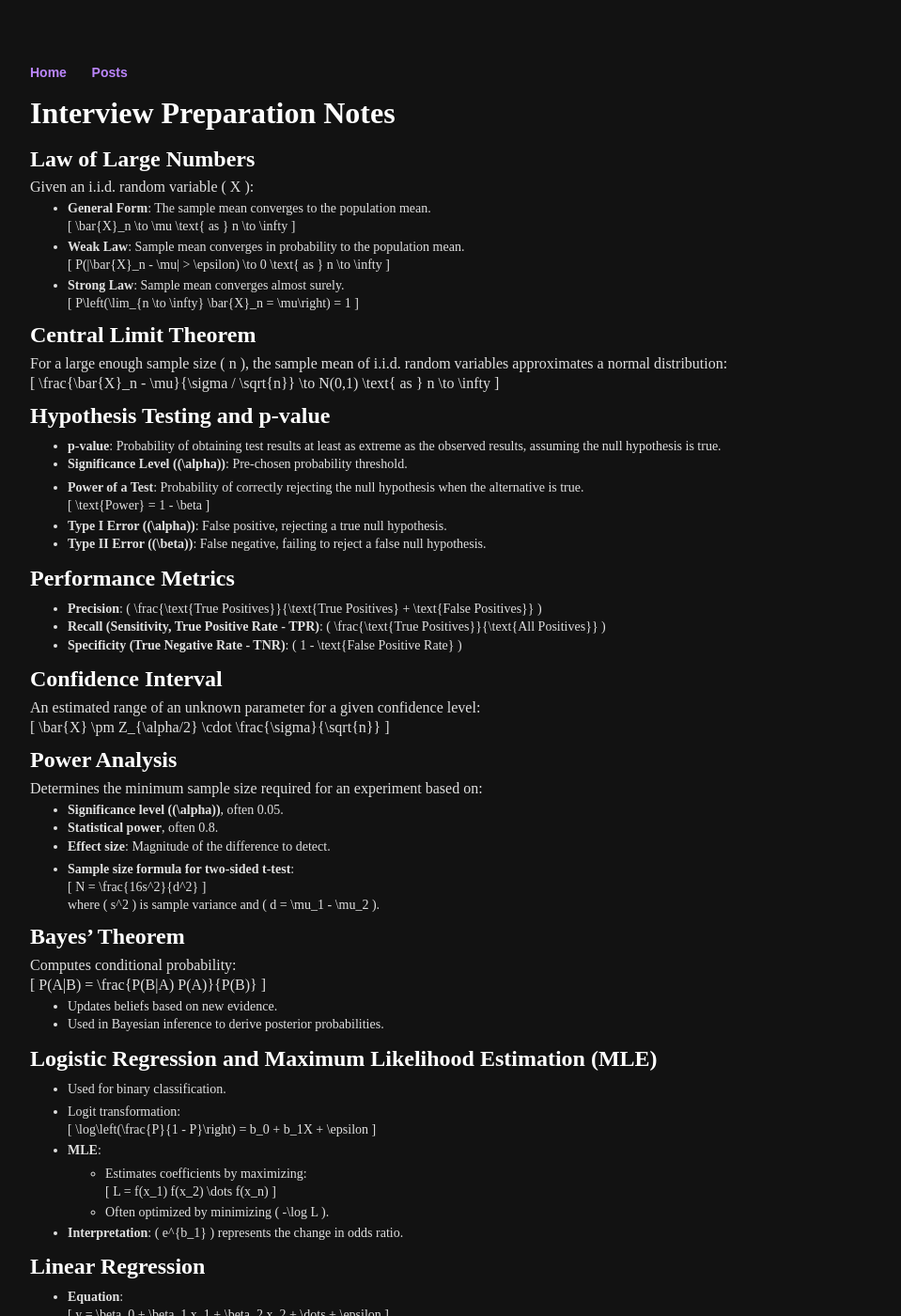
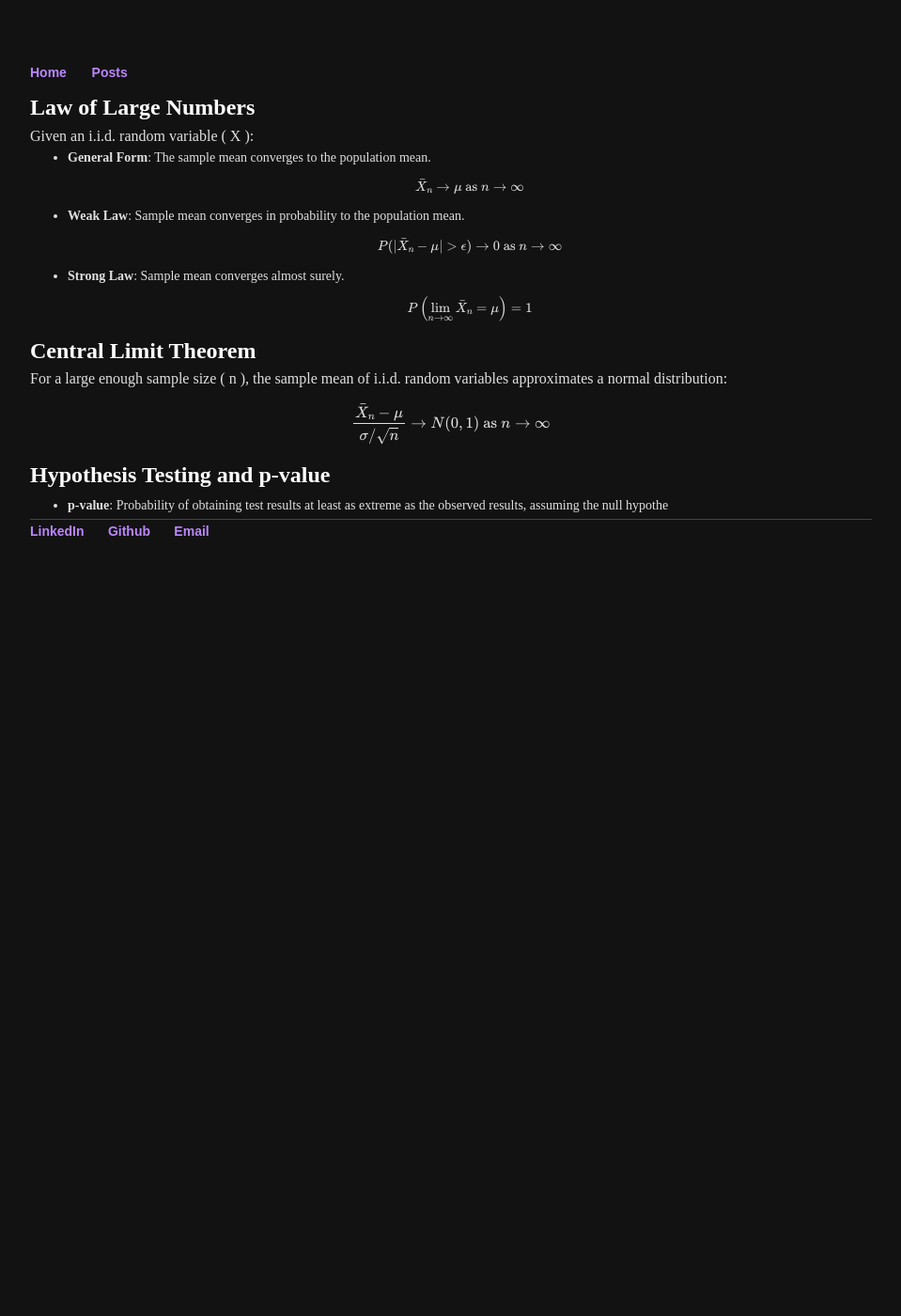
Before and after one commit to sean-sj-jung/sean-sj-jung.github.io, a Jekyll site: the page built from _posts/2024-11-02-ElementaryStats.md, in a window 1280 px wide and 1400 px high. Shown: the whole window at 94% size, without its empty margins (160-1119 px from the left). Built offline with Jekyll 4.4.1, drawn with Linux system fonts in a browser that asks for light colours; nearby versions of some CDN libraries; formulas are drawn with MathJax 3; some of the changed text lies outside the part shown.

Commit message:
fixed renderer

```diff
--- a/_posts/2024-11-02-ElementaryStats.md
+++ b/_posts/2024-11-02-ElementaryStats.md
@@ -2,167 +2,36 @@
 layout: post
 title: "Elementary Stats"
 date: 2024-11-02
-excerpt: "Placeholder"
+excerpt: "Stats/Applied Stats 101 Equivalent Material"
 ---
-
-# Interview Preparation Notes
 
 ## Law of Large Numbers
 Given an i.i.d. random variable \( X \):
 
 - **General Form**: The sample mean converges to the population mean.
 
-  \[
+  $$
   \bar{X}_n \to \mu \text{ as } n \to \infty
-  \]
+  $$
 
 - **Weak Law**: Sample mean converges in probability to the population mean.
 
-  \[
+  $$
   P(|\bar{X}_n - \mu| > \epsilon) \to 0 \text{ as } n \to \infty
-  \]
+  $$
 
 - **Strong Law**: Sample mean converges almost surely.
 
-  \[
+  $$
   P\left(\lim_{n \to \infty} \bar{X}_n = \mu\right) = 1
-  \]
+  $$
 
 ## Central Limit Theorem
 For a large enough sample size \( n \), the sample mean of i.i.d. random variables approximates a normal distribution:
 
-\[
+$$
 \frac{\bar{X}_n - \mu}{\sigma / \sqrt{n}} \to N(0,1) \text{ as } n \to \infty
-\]
+$$
 
 ## Hypothesis Testing and p-value
-- **p-value**: Probability of obtaining test results at least as extreme as the observed results, assuming the null hypothesis is true.
-- **Significance Level (\(\alpha\))**: Pre-chosen probability threshold.
-- **Power of a Test**: Probability of correctly rejecting the null hypothesis when the alternative is true.
-
-  \[
-  \text{Power} = 1 - \beta
-  \]
-
-- **Type I Error (\(\alpha\))**: False positive, rejecting a true null hypothesis.
-- **Type II Error (\(\beta\))**: False negative, failing to reject a false null hypothesis.
-
-## Performance Metrics
-- **Precision**: \( \frac{\text{True Positives}}{\text{True Positives} + \text{False Positives}} \)
-- **Recall (Sensitivity, True Positive Rate - TPR)**: \( \frac{\text{True Positives}}{\text{All Positives}} \)
-- **Specificity (True Negative Rate - TNR)**: \( 1 - \text{False Positive Rate} \)
-
-## Confidence Interval
-An estimated range of an unknown parameter for a given confidence level:
-
-\[
-\bar{X} \pm Z_{\alpha/2} \cdot \frac{\sigma}{\sqrt{n}}
-\]
-
-## Power Analysis
-Determines the minimum sample size required for an experiment based on:
-- **Significance level (\(\alpha\))**, often 0.05.
-- **Statistical power**, often 0.8.
-- **Effect size**: Magnitude of the difference to detect.
-- **Sample size formula for two-sided t-test**:
-
-  \[
-  N = \frac{16s^2}{d^2}
-  \]
-
-  where \( s^2 \) is sample variance and \( d = \mu_1 - \mu_2 \).
-
-## Bayes' Theorem
-Computes conditional probability:
-
-\[
-P(A|B) = \frac{P(B|A) P(A)}{P(B)}
-\]
-
-- Updates beliefs based on new evidence.
-- Used in Bayesian inference to derive posterior probabilities.
-
-## Logistic Regression and Maximum Likelihood Estimation (MLE)
-- Used for binary classification.
-- Logit transformation:
-
-  \[
-  \log\left(\frac{P}{1 - P}\right) = b_0 + b_1X + \epsilon
-  \]
-
-- **MLE**:
-  - Estimates coefficients by maximizing:
-
-    \[
-    L = f(x_1) f(x_2) \dots f(x_n)
-    \]
-
-  - Often optimized by minimizing \( -\log L \).
-- **Interpretation**: \( e^{b_1} \) represents the change in odds ratio.
-
-## Linear Regression
-- **Equation**:
-
-  \[
-  y = \beta_0 + \beta_1 x_1 + \beta_2 x_2 + \dots + \epsilon
-  \]
-
-- Assumptions:
-  - Linear relationship between \( X \) and \( Y \).
-  - Errors (\(\epsilon\)) are normally distributed.
-  - Homoscedasticity (constant variance).
-  - No multicollinearity (high correlation among predictors).
-
-## Support Vector Machines (SVM)
-- Maximizes margin while correctly classifying all training data:
-
-  \[
-  w \cdot x_+ + b = +1
-  \]
-
-  \[
-  w \cdot x_- + b = -1
-  \]
-
-  \[
-  M = \frac{2}{||w||}
-  \]
-
-- **Kernel Trick**: Maps low-dimensional data into a higher-dimensional space.
-
-  Examples:
-  - Linear: \( K(x, y) = x^T y \)
-  - Polynomial: \( K(x, y) = (1 + x^T y)^p \)
-  - Gaussian: \( K(x, y) = e^{-\gamma ||x - y||^2} \)
-
-## Decision Tree
-- Uses **recursive partitioning** based on maximum **information gain**.
-- Prone to **overfitting**, mitigated by **pruning**.
-
-## Random Forest
-- Collection of **unpruned decision trees**.
-- Uses **bagging** (bootstrap aggregation).
-- Features are randomly selected at each split.
-
-## Boosting (AdaBoost, Gradient Boosting, XGBoost)
-- **AdaBoost**:
-  - Iteratively refocuses on misclassified samples.
-  - Final model is a weighted sum of weak learners.
-
-- **Gradient Boosting**:
-  - Builds trees in a stage-wise manner by optimizing a loss function.
-
-## Clustering
-- **Unsupervised learning** using distance metrics.
-- Types:
-  - Hierarchical: Agglomerative, Divisive.
-  - Partitioning: K-means, K-medoids.
-
-## Bias-Variance Tradeoff
-- **Bias**: Assumptions made by the model (e.g., linear regression has high bias).
-- **Variance**: Sensitivity to training data (e.g., decision trees have high variance).
-- **Tradeoff**: Minimizing both bias and variance is ideal.
-
-\[
-\text{MSE} = \text{Bias}^2 + \text{Variance} + \text{Irreducible Error}
-\]
+- **p-value**: Probability of obtaining test results at least as extreme as the observed results, assuming the null hypothe
```
